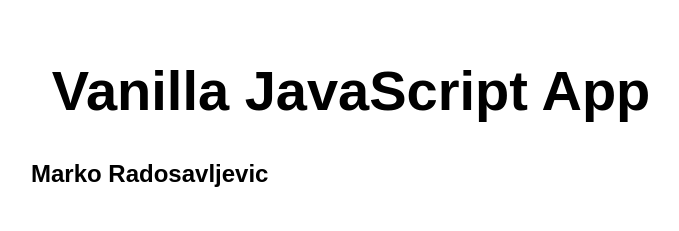
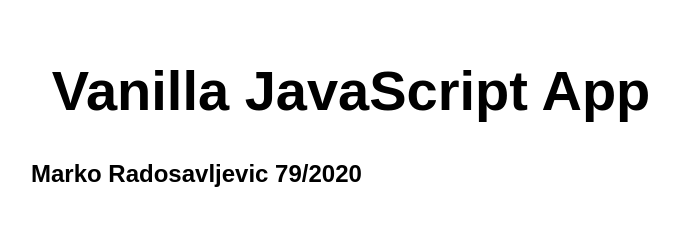
Before and after one commit to Markic01/Static-site, a website: page src/index.html in a window 1280 px wide. Shown: the whole page, without its empty margins (289-968 px from the left). Drawn offline with Linux system fonts and the light colour scheme.

Commit message:
Added index

```diff
--- a/src/index.html
+++ b/src/index.html
@@ -11,7 +11,7 @@
 <body>
   <main>
     <h1>Vanilla JavaScript App</h1>
-    <h2>Marko Radosavljevic</h2>
+    <h2>Marko Radosavljevic 79/2020</h2>
   </main>
 </body>
 
```
